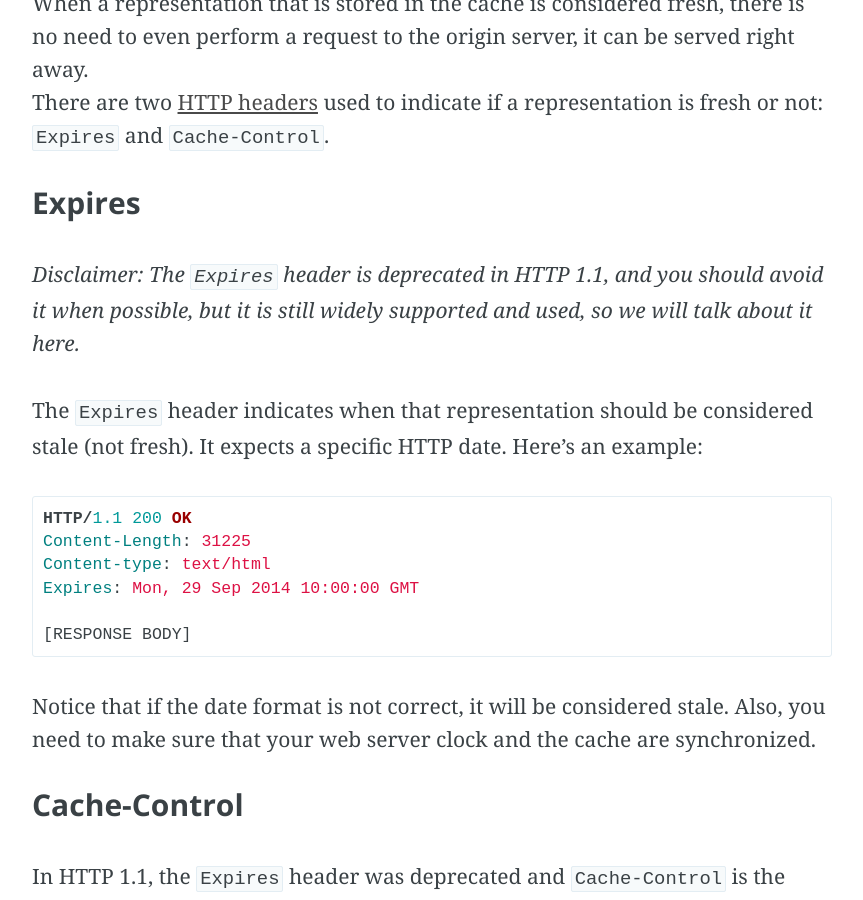
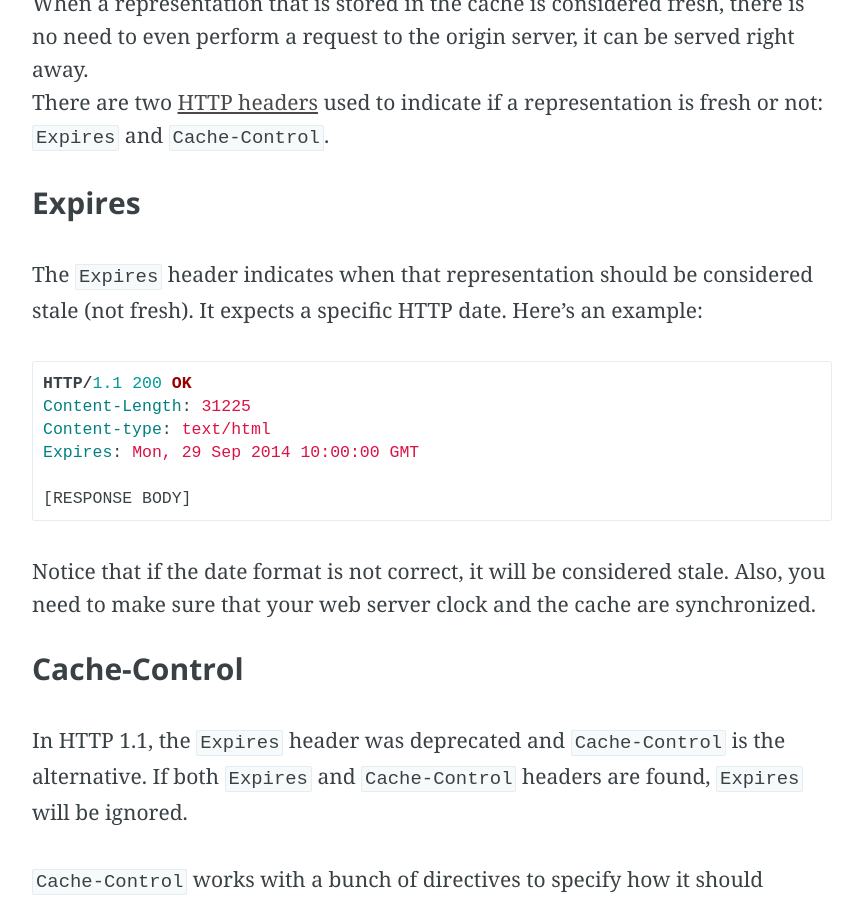
Before and after one commit to brianstorti/brianstorti.github.io, a Jekyll site: the page built from _posts/2014-09-27-working-with-http-cache.md, in a window 1280 px wide and 900 px high, scrolled down 962 px. Shown: the whole window, without its empty margins (208-1071 px from the left). Built offline with Jekyll 4.4.1, drawn with Linux system fonts in a browser that asks for light colours; comment, search, counter and statistics services are not loaded.

Commit message:
The `expires` header is not deprecated

```diff
--- a/_posts/2014-09-27-working-with-http-cache.md
+++ b/_posts/2014-09-27-working-with-http-cache.md
@@ -23,7 +23,6 @@ served right away.
 There are two [HTTP headers](http://tools.ietf.org/html/rfc2616#section-4.2) used to indicate if a representation is fresh or not: `Expires` and `Cache-Control`.
 
 #### Expires
-*Disclaimer: The `Expires` header is deprecated in HTTP 1.1, and you should avoid it when possible, but it is still widely supported and used, so we will talk about it here.*
 
 The `Expires` header indicates when that representation should be considered stale (not fresh). It expects a specific HTTP date. Here's an example:
 
```
